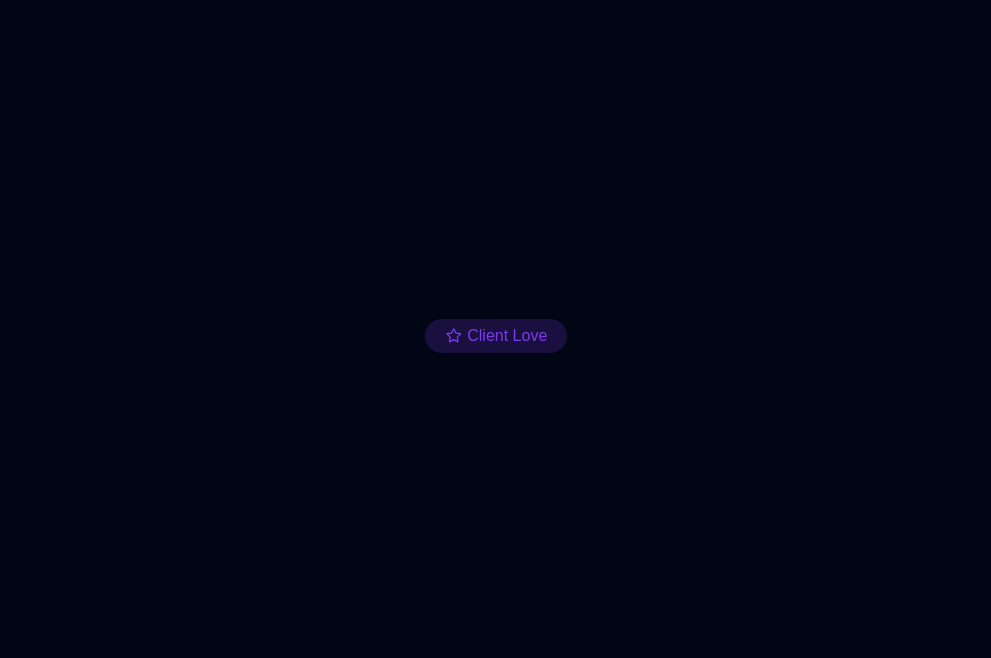
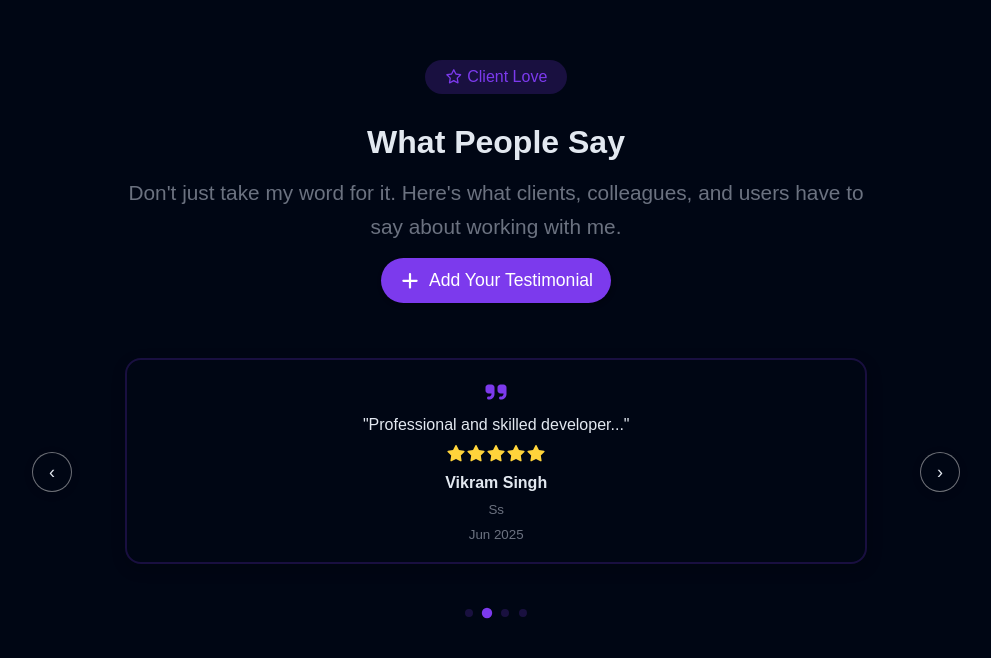
Before and after one commit to yasmin-alharasis/yasmin-portfolio, a Vue app: page / in a window 1280 px wide. Shown: the part 6161-6819 px from the top of the page, without its empty margins (240-1231 px from the left). Built offline with nearby package versions, Linux system fonts and the light colour scheme.

Commit message:
add Testimonials section

```diff
--- a/src/assets/styles/_mixins.scss
+++ b/src/assets/styles/_mixins.scss
@@ -116,12 +116,12 @@
   color: $color;
   background-color: $bg-color;
 }
-@mixin main-btn($color, $bg, $fs: 1.1rem, $p: 14px 35px) {
+@mixin main-btn($color, $bg, $fs: 1.1rem, $p: 14px 35px, $br: 8px) {
   padding: $p;
   font-size: $fs;
   cursor: pointer;
   transition: 0.3s;
-  border-radius: 8px;
+  border-radius: $br;
   color: $color;
   background-color: $bg;
   display: inline-flex;
--- a/src/assets/styles/_testimonials.scss
+++ b/src/assets/styles/_testimonials.scss
@@ -1,7 +1,141 @@
 @use './mixins' as *;
 @use './media' as *;
+@use './variables' as *;
 .testimonials {
   @include main_container;
+  .actions {
+    @include flex($align: center);
+    &_primary {
+      @include main-btn($light, $primary, $br: 25px, $p: 12px 18px);
+      @include box-shadow;
+      &:hover {
+        box-shadow: 1px 2px 10px rgba(0, 0, 0, 0.3);
+        transform: scale(1.08);
+      }
+    }
+  }
+  .cards {
+    position: relative;
+    width: 100%;
+    text-align: center;
+  }
+
+  /* card */
+  .card {
+    will-change: transform;
+    margin: 40px auto;
+    max-width: 80%;
+    padding: 20px;
+    border-radius: 16px;
+    border: 2px solid rgba($primary, 0.2);
+    transition: all 0.3s ease;
+    box-shadow: 1px 5px 15px rgba(0, 0, 0, 0.2);
+    @include flex($direction: column, $align: center, $gap: 10px);
+    .icon {
+      color: $primary;
+    }
+  }
+  .text {
+    line-height: 1.4;
+  }
+  .text::first-letter {
+    text-transform: uppercase;
+  }
+  .name,
+  .date,
+  .meta {
+    text-transform: capitalize;
+  }
+  .name {
+    font-weight: bold;
+  }
+  .date {
+    color: $secondary;
+  }
+  .meta {
+    @include flex($justify: center);
+    color: $secondary;
+  }
+  .score {
+    @include flex($justify: center);
+    .icon {
+      color: $yellow;
+    }
+  }
+  /* arrows */
+  .arrow {
+    position: absolute;
+    top: 50%;
+    transform: translateY(-50%);
+    background: var(--color-bg);
+    color: var(--color-text);
+    border: 1px solid $light-gray;
+    width: 40px;
+    height: 40px;
+    border-radius: 50%;
+    cursor: pointer;
+    box-shadow: 0 2px 10px rgba(0, 0, 0, 0.1);
+    font-size: large;
+  }
+
+  .arrow:hover {
+    border: 2px solid rgba($primary, 0.2);
+  }
+  .left {
+    left: 0;
+  }
+
+  .right {
+    right: 0;
+  }
+
+  /* dots */
+  .dots {
+    margin-top: 20px;
+  }
+  .dots span {
+    display: inline-block;
+    width: 8px;
+    height: 8px;
+    margin: 5px;
+    border-radius: 50%;
+    background: rgba($primary, 0.2);
+    cursor: pointer;
+  }
+
+  .dots .active {
+    background: $primary;
+    transform: scale(1.3);
+  }
+  /* الدخول */
+  .slide-fade-enter-active {
+    transition: all 0.5s ease;
+  }
+
+  .slide-fade-enter-from {
+    opacity: 0;
+    transform: translateX(50px);
+  }
+
+  .slide-fade-enter-to {
+    opacity: 1;
+    transform: translateX(0);
+  }
+
+  /* الخروج */
+  .slide-fade-leave-active {
+    transition: all 0.5s ease;
+  }
+
+  .slide-fade-leave-from {
+    opacity: 1;
+    transform: translateX(0);
+  }
+
+  .slide-fade-leave-to {
+    opacity: 0;
+    transform: translateX(-50px);
+  }
   // Tablet
   @include tablet {
   }
--- a/src/assets/styles/_variables.scss
+++ b/src/assets/styles/_variables.scss
@@ -8,6 +8,7 @@ $dark: #000000;
 $light: #ffffff;
 $min-radius: 10px;
 $circle-radius: 50%;
+$yellow: rgb(255, 212, 59);
 
 // 🔤 Fonts
 $font-main: 'Arial', sans-serif;
--- a/src/components/TestimonialsSection.vue
+++ b/src/components/TestimonialsSection.vue
@@ -1,9 +1,140 @@
 <template>
   <section class="testimonials" id="testimonials">
-    <Badge :badgeTitle="badgeTitle" />
+    <SectionHeader
+      :badgeTitle="badgeTitle"
+      :subtitle="subtitle"
+      :description="description"
+    />
+    <button class="actions_primary" @click="scrollTo('projects')">
+      <font-awesome-icon :icon="['fas', 'plus']" class="icon" />
+      add your testimonial
+    </button>
+    <div class="cards">
+      <button class="arrow left" @click="prevSlide">‹</button>
+      <button class="arrow right" @click="nextSlide">›</button>
+
+      <transition name="slide-fade" mode="out-in">
+        <div class="card" :key="testimonials[current].name">
+          <font-awesome-icon :icon="['fas', 'quote-right']" class="icon" size="xl" />
+          <div class="text">"{{ testimonials[current].text }}"</div>
+          <div class="score">
+            <div v-for="i in testimonials[current].score" :key="i">
+              <font-awesome-icon :icon="['fas', 'star']" class="icon" />
+            </div>
+          </div>
+          <div class="name">{{ testimonials[current].name }}</div>
+          <div
+            class="meta"
+            v-if="testimonials[current].company || testimonials[current].role"
+          >
+            <small class="role">{{ testimonials[current].role }}</small>
+            <span v-if="testimonials[current].company && testimonials[current].role"
+              >&nbsp;/&nbsp;</span
+            >
+            <small class="company" v-if="testimonials[current].company">{{
+              testimonials[current].company
+            }}</small>
+          </div>
+          <small class="date">{{ testimonials[current].date }}</small>
+        </div>
+      </transition>
+
+      <div class="dots">
+        <span
+          v-for="(item, index) in testimonials"
+          :key="index"
+          :class="{ active: index === current }"
+          @click="goTo(index)"
+        ></span>
+      </div>
+    </div>
   </section>
 </template>
 <script setup>
-import Badge from "./Badge.vue";
+import { ref, onMounted, onUnmounted } from "vue";
+import SectionHeader from "./SectionHeader.vue";
+
 const badgeTitle = "client love";
+const subtitle = "what people say";
+const description =
+  "don't just take my word for it. Here's what clients, colleagues, and users have to say about working with me.";
+
+const current = ref(0);
+
+const testimonials = [
+  {
+    name: "arun nair",
+    text: "excellent work on my e-commerce website!...",
+    date: "mar 2026",
+    role: "colleague",
+    company: "",
+    score: 3,
+  },
+  {
+    name: "vikram singh",
+    text: "professional and skilled developer...",
+    date: "jun 2025",
+    role: "",
+    company: "ss",
+    score: 5,
+  },
+  {
+    name: "sneha gupta",
+    text: "worked with this developer...",
+    date: "nov 2024",
+    role: "client",
+    company: "",
+    score: 2,
+  },
+  {
+    name: "yasmin jamil",
+    text: "hired for a complete website redesign...",
+    date: "oct 2025",
+    role: "maneger",
+    company: "pandosoft",
+    score: 4,
+  },
+];
+
+const next = () => {
+  current.value = (current.value + 1) % testimonials.length;
+};
+
+const prev = () => {
+  current.value = (current.value - 1 + testimonials.length) % testimonials.length;
+};
+
+let interval;
+
+const startAutoPlay = () => {
+  interval = setInterval(next, 3000);
+};
+
+const resetInterval = () => {
+  clearInterval(interval);
+  startAutoPlay();
+};
+
+const nextSlide = () => {
+  next();
+  resetInterval();
+};
+
+const prevSlide = () => {
+  prev();
+  resetInterval();
+};
+
+const goTo = (index) => {
+  current.value = index;
+  resetInterval();
+};
+
+onMounted(() => {
+  startAutoPlay();
+});
+
+onUnmounted(() => {
+  clearInterval(interval);
+});
 </script>
--- a/src/plugins/fontawesome.js
+++ b/src/plugins/fontawesome.js
@@ -4,7 +4,7 @@ import { FontAwesomeIcon } from '@fortawesome/vue-fontawesome'
 import {
     faHome,
     faUser,
-    faStar,
+    faStar as farStar,
     faEnvelope,
     faMoon,
     faSun,
@@ -26,14 +26,16 @@ import {
     faBriefcase,
     faUserGraduate,
     faLaptopCode,
-    faTrophy
+    faTrophy,
+    faPlus,
+    faStar as fasStar,
+    faQuoteRight
 } from '@fortawesome/free-solid-svg-icons'
 // Brand icons
 import { faHotjar, faGithub, faLinkedin, faSquareGithub } from '@fortawesome/free-brands-svg-icons'
 library.add(
     faHome,
     faUser,
-    faStar,
     faEnvelope,
     faMoon,
     faSun,
@@ -55,7 +57,11 @@ library.add(
     faBriefcase,
     faUserGraduate,
     faLaptopCode,
-    faTrophy
+    faTrophy,
+    faPlus,
+    farStar,
+    fasStar,
+    faQuoteRight
 )
 
 export default FontAwesomeIcon
```
